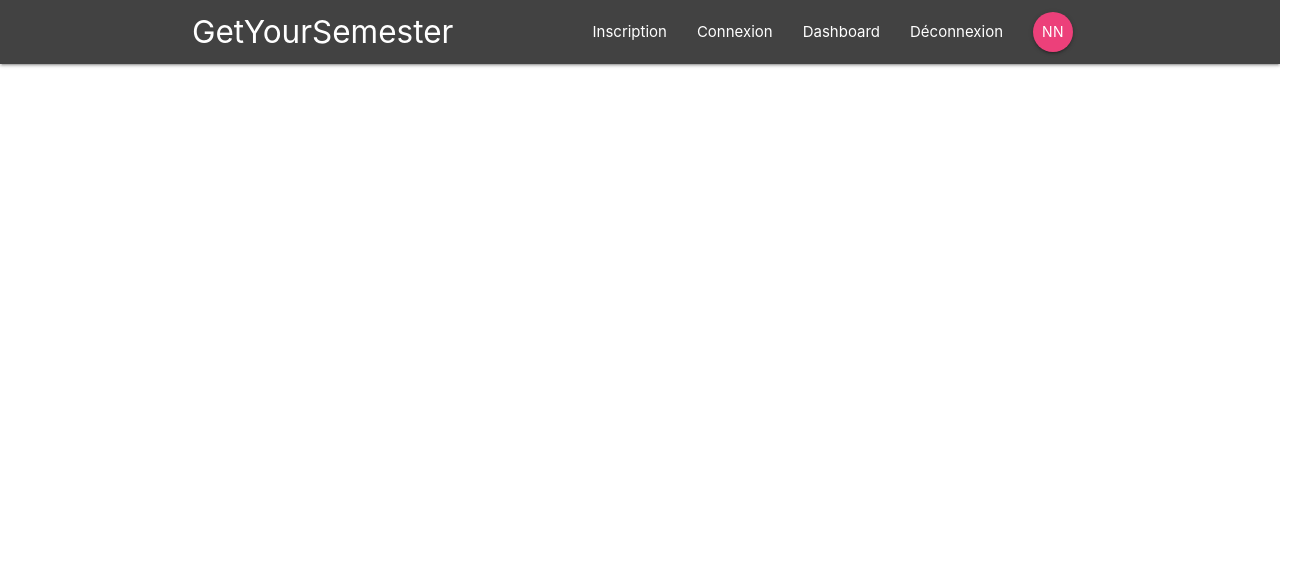
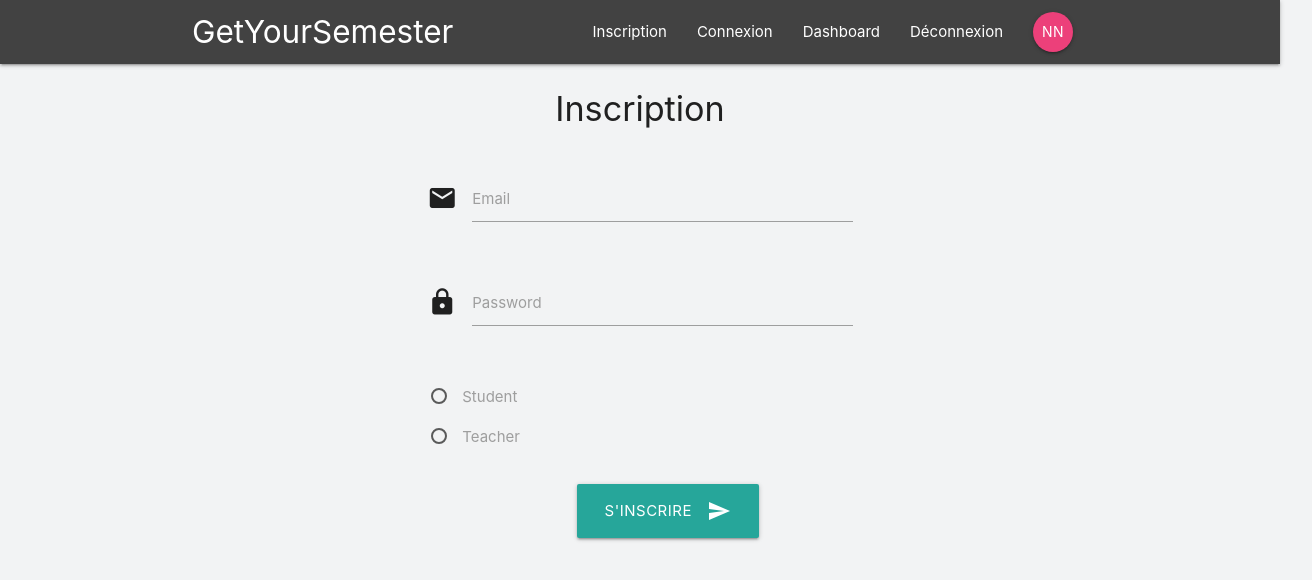
Before and after one commit to JustinMartinDev/GetYourSemesterWeb, a React (Create React App) app: page /signup in a window 1280 px wide. Shown: the top 580 px of the page, 1312 px wide, since content can reach past the window. Built offline with nearby package versions, Linux system fonts and the light colour scheme.

Commit message:
refactor dashboard ans create signUp

```diff
--- a/package.json
+++ b/package.json
@@ -3,6 +3,7 @@
   "version": "0.1.0",
   "private": true,
   "dependencies": {
+    "mdbreact": "^4.8.3",
     "moment": "^2.22.2",
     "rc-progress": "^2.2.6",
     "react": "^16.6.1",
--- a/src/App.js
+++ b/src/App.js
@@ -2,6 +2,8 @@ import React, { Component } from 'react';
 import { BrowserRouter, Switch, Route } from 'react-router-dom';
 import Navbar from './components/layout/Navbar';
 import Dashboard from "./components/dashboard/Dashboard";
+import SignUp from './components/auth/SignUp';
+
 
 class App extends Component {
   render() {
@@ -11,6 +13,7 @@ class App extends Component {
             <Navbar/>
             <Switch>
                 <Route path='/dashboard' component={Dashboard}/>
+                <Route path='/signup' component={SignUp}/>
             </Switch>
         </div>
     </BrowserRouter>
--- a/src/components/auth/SignUp.js
+++ b/src/components/auth/SignUp.js
@@ -0,0 +1,23 @@
+import React, {Component} from "react";
+import FormSignUp from './SignUp/FormSignUp'
+
+class SignUp extends Component {
+    constructor(props){
+        super(props);
+    }
+
+    render(){
+        return(
+            <div className="dashboard container">
+                <div className="row center">
+                    <h4>Inscription</h4>
+                </div>
+                <div className="row">
+                    <FormSignUp/>
+                </div>
+            </div>
+        );
+    }
+}
+
+export default SignUp;
--- /dev/null
+++ b/src/components/auth/SignUp/FormSignUp.js
@@ -0,0 +1,48 @@
+import React from 'react';
+
+const FormSignUp = () => {
+    return (
+        <form className="col s12 offset-s3">
+            <div className="row">
+                <div className="input-field col s6">
+                    <i className="material-icons prefix">email</i>
+                    <input id="email" type="email" className="validate"/>
+                    <label htmlFor="email">Email</label>
+                </div>
+            </div>
+            <div className="row">
+                <div className="input-field col s6">
+                    <i className="material-icons prefix">lock</i>
+                    <input id="password" type="password" className="validate"/>
+                    <label htmlFor="password">Password</label>
+                </div>
+            </div>
+            <div className="row">
+                <div className="col s6">
+                    <p>
+                        <label>
+                            <input className="with-gap" name="group1" type="radio"/>
+                            <span>Student</span>
+                        </label>
+                    </p>
+                    <p>
+                        <label>
+                            <input className="with-gap" name="group1" type="radio"/>
+                            <span>Teacher</span>
+                        </label>
+                    </p>
+                </div>
+            </div>
+            <div className="row">
+                <div className="col s5 offset-s2">
+                    <button className="btn btn-large waves-effect waves-light" type="submit" name="action">S'inscrire
+                        <i className="material-icons right">send</i>
+                    </button>
+
+                </div>
+            </div>
+        </form>
+    );
+};
+
+export default FormSignUp;
--- a/src/components/dashboard/Dashboard.js
+++ b/src/components/dashboard/Dashboard.js
@@ -1,19 +1,21 @@
 import {Component} from "react";
 import React from "react";
-import DashboardNavigation from './DashboardNavigation';
+import DashboardTable from './DashboardTable';
 
 class Dashboard extends Component {
     render() {
         return (
-            <div className="dashboard row">
-
-                <div className="col s3">
-                    <DashboardNavigation/>
+            <div className="dashboard container">
+                <div className="row valign-wrapper">
+                    <div className="col s7s">
+                        <h4>Liste des cours </h4>
+                    </div>
+                    <div className="col s3">
+                        <a className="waves-effect waves-light btn"><i
+                            className="material-icons left">add</i>NOUVEAU COURS</a>
+                    </div>
                 </div>
-
-                <div className="col s9">
-                </div>
-
+                <DashboardTable/>
             </div>
 
         );
--- a/src/components/dashboard/DashboardNavigation.js
+++ /dev/null
@@ -1,42 +0,0 @@
-import {Component} from "react";
-import React from "react";
-import DashboardNavigationItem from "./navigation/DashboardNavigationItem";
-
-class DashboardNavigation extends Component {
-    render() {
-        return (
-            <div className="dashboard-navigation">
-                <ul id="slide-out" className="sidenav sidenav-fixed">
-                    <DashboardNavigationItem
-                        percent="50"
-                        nomCours="Cours 1"
-                        online="true"
-                    />
-                    <DashboardNavigationItem
-                        percent="64"
-                        nomCours="Cours 2"
-                        online="true"
-                    />
-                    <DashboardNavigationItem
-                        percent="12"
-                        nomCours="Cours 3"
-                        online="false"
-                    />
-                    <DashboardNavigationItem
-                        percent="98"
-                        nomCours="Cours 4"
-                        online="false"
-                    />
-                    <DashboardNavigationItem
-                        percent="35"
-                        nomCours="Cours 5"
-                        online="true"
-                    />
-                </ul>
-                <a href="#" data-target="slide-out" className="sidenav-trigger"><i className="material-icons">menu</i></a>
-            </div>
-        );
-    }
-}
-
-export default DashboardNavigation;
--- /dev/null
+++ b/src/components/dashboard/DashboardTable.js
@@ -0,0 +1,16 @@
+import React, {Component} from "react";
+
+
+class DashboardTable extends Component {
+    constructor(props) {
+        super(props);
+    }
+
+    render(){
+        return(
+            ""
+        )
+    }
+}
+
+export default  DashboardTable;
--- a/src/components/dashboard/navigation/DashboardNavigationItem.js
+++ /dev/null
@@ -1,53 +0,0 @@
-import Circle from "react-circle";
-import StatsLed from "../utils/StatsLed";
-import StatsButton from "../utils/StatsButton";
-import React, {Component} from "react";
-
-class DashboardNavigationItem extends Component {
-    constructor(props) {
-        super(props);
-        this.nomCours = props.nomCours;
-        this.percent = props.percent;
-        this.online = props.online;
-    }
-
-
-    render() {
-        return (
-            <li className="dashboard-navigation-item">
-                <div className="container">
-                    <div className="row">
-                        <span>{this.nomCours}</span>
-                        <div className="row valign-wrapper">
-                            <div className="col s3">
-                                <Circle
-                                    animate={true} // Boolean: Animated/Static progress
-                                    animationDuration="1s" //String: Length of animation
-                                    size={50} // Number: Defines the size of the circle.
-                                    progress={this.percent}
-                                    textStyle={{
-                                        font: 'bold 100px Helvetica, Arial, sans-serif' // CSSProperties: Custom styling for percentage.
-                                    }}
-                                />
-                            </div>
-                            <div className="col s2">
-                                <StatsLed state={this.online}/>
-                            </div>
-                            <div className="col s7  ">
-                                <StatsButton
-                                    online={this.online}
-                                    validText="Activer"
-                                    invalidText="Désactiver"
-                                    validIcon="publish"
-                                    invalidIcon="remove_circle_outline"/>
-                            </div>
-                        </div>
-                    </div>
-                </div>
-                <div className="divider"></div>
-            </li>
-        );
-    }
-}
-
-export default DashboardNavigationItem;
--- a/src/components/layout/SignedOutLinks.js
+++ b/src/components/layout/SignedOutLinks.js
@@ -1,10 +1,9 @@
 import React from 'react';
 import { NavLink } from 'react-router-dom';
-
 const SignedOutLinks = () => {
     return(
         <ul className="right">
-            <li><NavLink to='/'>Inscription</NavLink></li>
+            <li><NavLink to='/signup'>Inscription</NavLink></li>
             <li><NavLink to='/'>Connexion</NavLink></li>
         </ul>
     )
--- a/src/index.css
+++ b/src/index.css
@@ -19,20 +19,16 @@ code {
   border-radius: 50%;
 }
 
-.sidenav-fixed{
-  top: 64px!important;
+.dashboard{
+    margin-top: 2%;
+    margin-bottom: 2%;
 }
 
-main, footer {
-  padding-left: 300px;
+body {
+    background-color: #F2F3F4;
 }
 
-@media only screen and (max-width : 992px) {
-  main, footer {
-    padding-left: 0;
-  }
+.dashboard .tableElement {
+    background-color: #ffffff;
+    margin-bottom: 20px;
 }
-
-.dashboard-navigation-item:hover{
-  background-color: antiquewhite;
-}
```
Also changed, not shown: src/components/dashboard/DashboardItem.js (added, +36 -0 lines), src/components/dashboard/DashboardContent.js (deleted), 1 other file (tests, documents, lock files or other folders).
